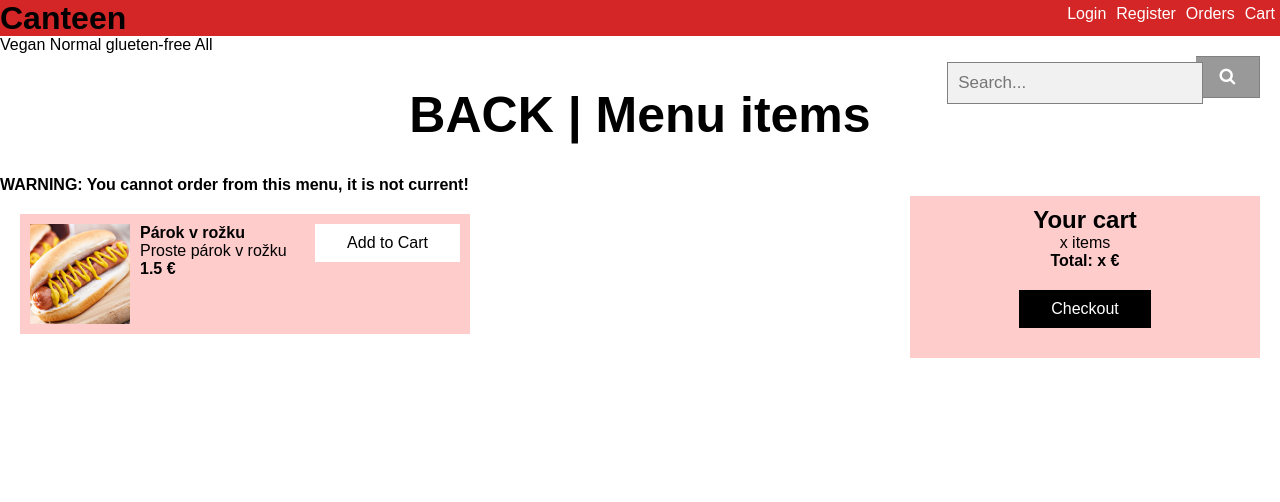
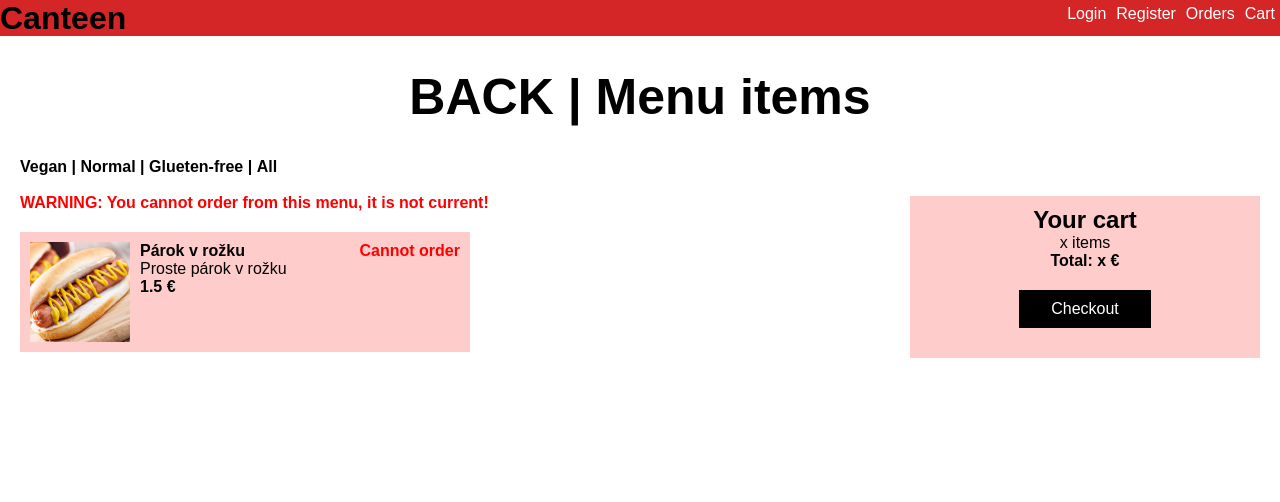
Before and after one commit to natal1H/IIS-project, a Django app: page /menu/1 in a window 1280 px wide. Shown: the top 502 px of the page. Run offline with Django 3.2, Linux system fonts and the light colour scheme; data comes from the database, SQL or seed files in the repository.

Commit message:
Added back expired/future menus, but cannot order items from them

```diff
--- a/app/canteen/templates/facility_detail.html
+++ b/app/canteen/templates/facility_detail.html
@@ -3,7 +3,7 @@
         {% block content %}
 
         <div class="search-header">
-            <h2 class="page-title"><a href="/">BACK</a> | All menus from {{ object.name }}</h2><!-- TODO: display facility name -->
+            <h2 class="page-title"><a href="/">BACK</a> | All menus from {{ object.name }}</h2>
         </div> <!-- End search-header -->
 
         <div class="menu-blocks">
@@ -21,9 +21,9 @@
                         {% if todays_date == instance_menu.date|date:"Y-m-d" %}
                             Today's menu<br>
                         {% elif todays_date < instance_menu.date|date:"Y-m-d" %}
-                            Future menu<br><!-- TODO: can be viewed? If yes, remove option to add items to cart -->
+                            Future menu<br>
                         {% else %}
-                        <span style="color:red">Expired menu</span><br><!-- TODO: can be viewed? If yes, remove option to add items to cart -->
+                        <span style="color:red">Expired menu</span><br>
                         {% endif %}
                     {% else %}
                         Constant menu<br>
--- a/app/canteen/templates/menu_detail.html
+++ b/app/canteen/templates/menu_detail.html
@@ -2,23 +2,21 @@
 
     {% block content %}
 
-    <a href="{% url 'filter_menu' menu.id_menu 'v'%}">Vegan</a>
-    <a href="{% url 'filter_menu' menu.id_menu 'n'%}">Normal</a>
-    <a href="{% url 'filter_menu' menu.id_menu 'g'%}">glueten-free</a>
-    <a href="{% url 'menu' menu.id_menu %}">All</a>
-
-
-
-
 
     {% load static %}
+
         <div class="search-header">
             <h2 class="page-title"><a href="/facility/{{ facility.id_facility }}">BACK</a> | Menu items</h2>
-            <form class="search-bar" action="{% url 'search' %}">
-                <button type="submit"><i class="fa fa-search"></i></button>
-                <input type="text" placeholder="Search..." name="search_form">
-            </form>
         </div> <!-- End search-header -->
+
+    <div>
+        <ul style="white-space:nowrap;margin-left:20px;font-weight:bold">
+            <li style="display:inline"><a href="{% url 'filter_menu' menu.id_menu 'v'%}">Vegan</a></li> |
+            <li style="display:inline"><a href="{% url 'filter_menu' menu.id_menu 'n'%}">Normal</a></li> |
+            <li style="display:inline"><a href="{% url 'filter_menu' menu.id_menu 'g'%}">Glueten-free</a></li> |
+            <li style="display:inline"><a href="{% url 'menu' menu.id_menu %}">All</a></li>
+        </ul>
+    </div>
 
     <div class="food-blocks">
     {%if item_objs%}
@@ -36,7 +34,7 @@
         {% endif %}
 
         {% if is_disabled == "disabled" %}
-        <p><b>WARNING: You cannot order from this menu, it is not current!</b></p>
+        <br><p style="font-weight:bold;color:red;margin-left:20px"><b>WARNING: You cannot order from this menu, it is not current!</b></p>
         {% endif %}
 
     {% for instance_item in item_objs %}
@@ -49,9 +47,13 @@
                 <!--<a href="{%url 'add_to_cart' instance_item.id_item id_facility%}" class="">Add to Cart</a><br>-->
             </div>
             <div style="float:right">
-                <button class="button-white" onclick="" style="float:right " {{ is_disabled }}> <!-- TODO: add functionality, visually different if disabled-->
+                {% if is_disabled == "disabled" %}
+                <span style="font-weight:bold;color:red">Cannot order</span>
+                {% else %}
+                <button class="button-white" onclick="" style="float:right ">
                     <a href="{%url 'add_to_cart' instance_item.id_item id_facility%}" class="">Add to Cart</a>
                 </button>
+                {% endif %}
             </div>
         </div>
 
--- a/app/canteen/views.py
+++ b/app/canteen/views.py
@@ -173,9 +173,9 @@ def dynamic_facility_view(request, id):
 	today = date.today()
 	menu_objs=[]
 	for i in menu:
-
-		if i.id_menu.type=='s' or i.id_menu.date==today.strftime("%Y-%M-%D"):
-			menu_objs.append(i.id_menu)
+		#if i.id_menu.type=='s' or i.id_menu.date==today.strftime("%Y-%M-%D"):
+		#	menu_objs.append(i.id_menu)
+		menu_objs.append(i.id_menu)
 
 	#getting meals that belongs to that facility
 
```
